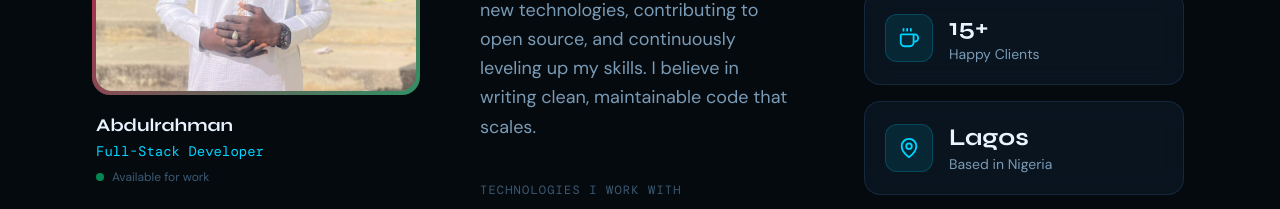
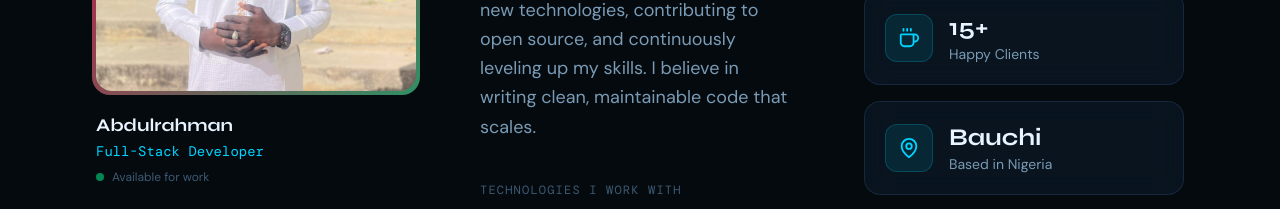
Before and after one commit to Abdulrahman20066/Portfolio, a Next.js app: page / in a window 1280 px wide. Shown: the part 1420-1629 px from the top of the page. Built offline with nearby package versions, Linux system fonts and the light colour scheme; no server answers; a web font is replaced by a local one.

Commit message:
Fix location

```diff
--- a/src/components/About.tsx
+++ b/src/components/About.tsx
@@ -41,7 +41,7 @@ export default function About() {
     { value: '5+',   label: 'Years Experience',   icon: Calendar },
     { value: '30+',  label: 'Projects Completed',  icon: Code2    },
     { value: '15+',  label: 'Happy Clients',        icon: Coffee   },
-    { value: 'Lagos',label: 'Based in Nigeria',     icon: MapPin   },
+    { value: 'Bauchi',label: 'Based in Nigeria',     icon: MapPin   },
   ];
 
   return (
```
